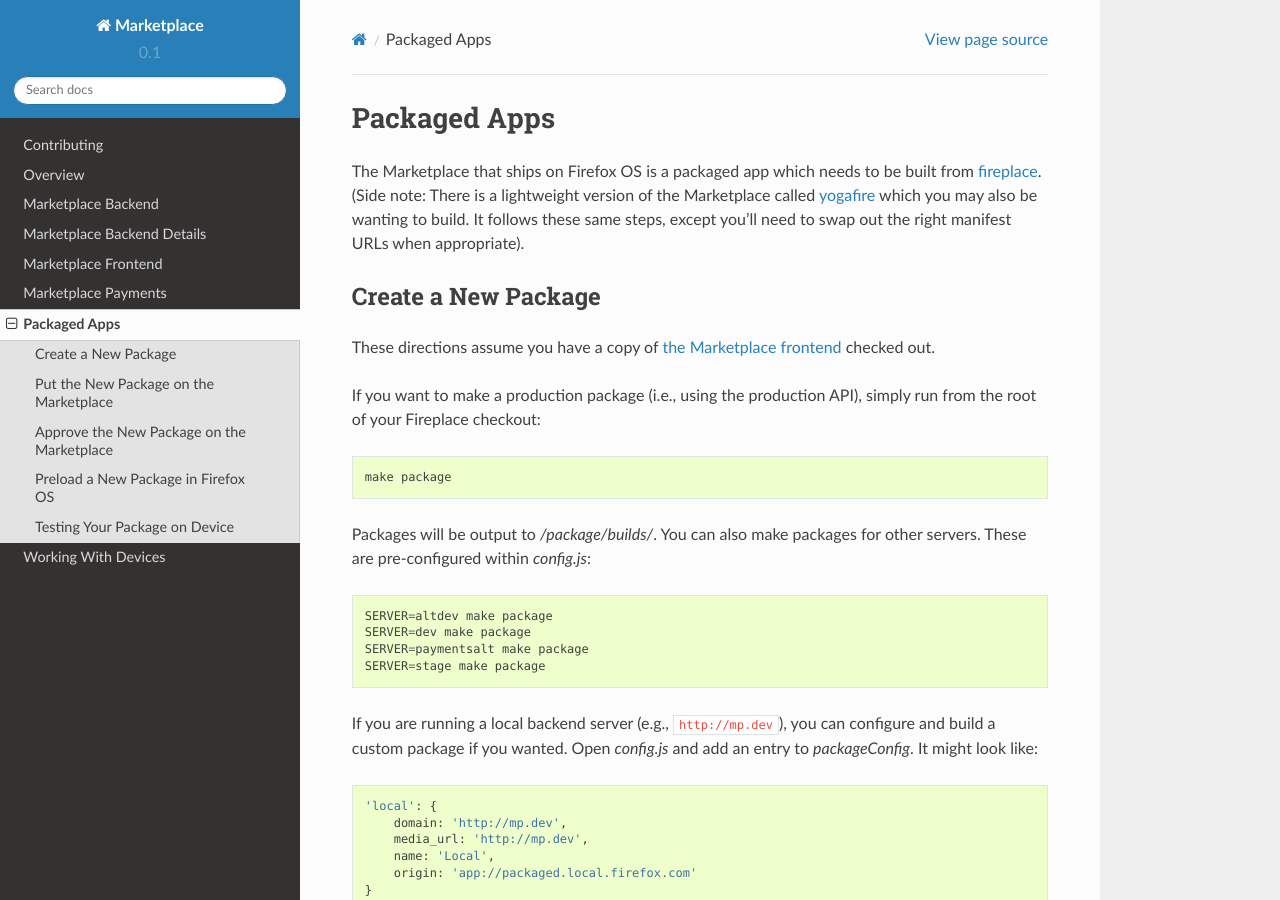
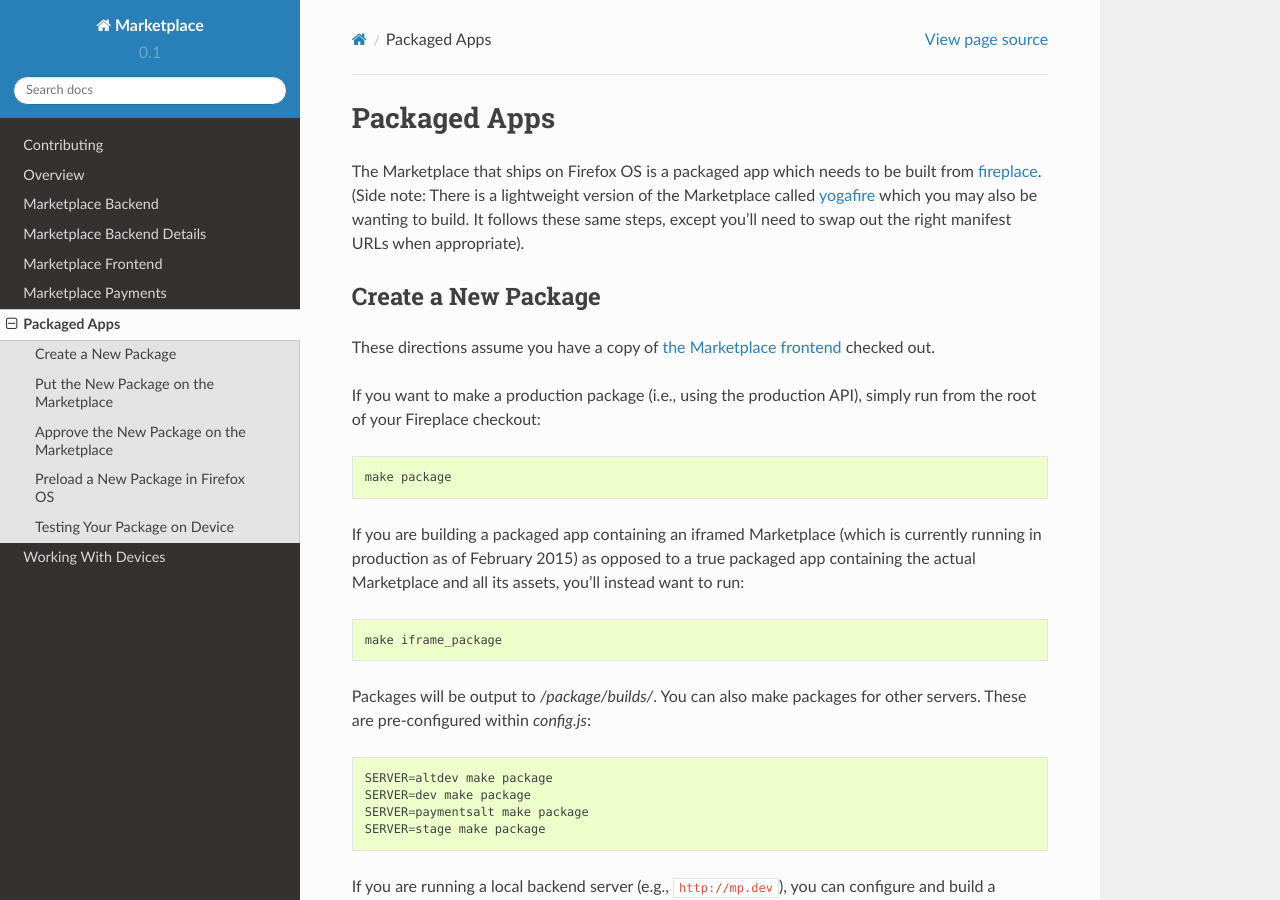
Before and after one commit to mozilla/marketplace-docs, a Sphinx documentation site: the page built from docs/topics/packaged-apps.rst, in a window 1280 px wide and 900 px high. Built offline with Sphinx 7.4.7 and the Read the Docs theme 2.0.0, drawn with Linux system fonts in a browser that asks for light colours.

Commit message:
iframe notes

```diff
--- a/docs/topics/packaged-apps.rst
+++ b/docs/topics/packaged-apps.rst
@@ -20,6 +20,13 @@
 simply run from the root of your Fireplace checkout::
 
     make package
+
+If you are building a packaged app containing an iframed Marketplace (which is
+currently running in production as of February 2015) as opposed to a true
+packaged app containing the actual Marketplace and all its assets, you'll
+instead want to run::
+
+    make iframe_package
 
 Packages will be output to `/package/builds/`. You can also make packages
 for other servers. These are pre-configured within `config.js`::
```
